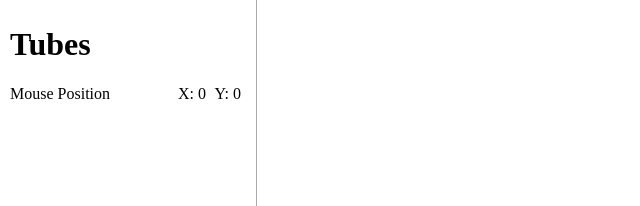
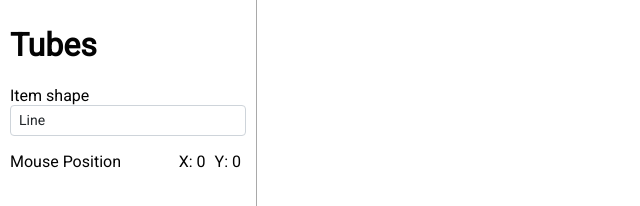
Before and after one commit to aphostrophy/WebBasedCAD, a website: page dist/client/index.html in a window 1280 px wide. Shown: the top 206 px of the page, without its empty margins (0-640 px from the left). Drawn offline with Linux system fonts and the light colour scheme.

Commit message:
ADD options in html

```diff
--- a/dist/client/index.css
+++ b/dist/client/index.css
@@ -1,7 +1,8 @@
 * {
   box-sizing: border-box;
   overflow: hidden;
-  color: #000000;
+  font-family: 'Roboto', serif;
+  color: #030303;
 }
 body {
   overflow: hidden;
@@ -43,3 +44,31 @@ div.right {
   flex-direction: row;
   justify-content: space-between;
 }
+.form-label {
+  margin-bottom: 0.2rem;
+}
+.form-select {
+  display: block;
+  width: 100%;
+  padding: 0.375rem 2.25rem 0.375rem 0.75rem;
+  font-size: 1rem;
+  font-weight: 400;
+  line-height: 1.5;
+  color: #212529;
+  background-color: #fff;
+  background-repeat: no-repeat;
+  background-position: right 0.75rem center;
+  background-size: 16px 12px;
+  border: 1px solid #ced4da;
+  border-radius: 0.25rem;
+  -webkit-appearance: none;
+  -moz-appearance: none;
+  appearance: none;
+}
+.form-select-sm {
+  padding-top: 0.25rem;
+  padding-bottom: 0.25rem;
+  padding-left: 0.5rem;
+  font-size: 0.875rem;
+  margin-bottom: 1rem;
+}
--- a/dist/client/index.html
+++ b/dist/client/index.html
@@ -7,6 +7,7 @@
     <link rel="shortcut icon" href="favicon.ico" />
     <link rel="stylesheet" href="index.css" />
     <link rel="stylesheet" href="bootstrap.css" />
+    <link rel="stylesheet" href="https://fonts.googleapis.com/css?family=Roboto" />
     <title>AutoCAD Web App</title>
     <script src="bundle.js" type="module"></script>
   </head>
@@ -14,6 +15,19 @@
     <div class="container">
       <div class="left">
         <h1>Tubes</h1>
+        <div>
+          <label class="form-label">Item shape</label>
+          <select
+            id="menushape"
+            class="form-select form-select-sm"
+            aria-label="Default select example"
+          >
+            <option value="0">Line</option>
+            <option value="1">Square</option>
+            <option value="2">Rectangle</option>
+            <option value="3">Polygon</option>
+          </select>
+        </div>
         <div class="debug-container">
           <div class="debug-row">
             <div class="debug-label">Mouse Position</div>
```
